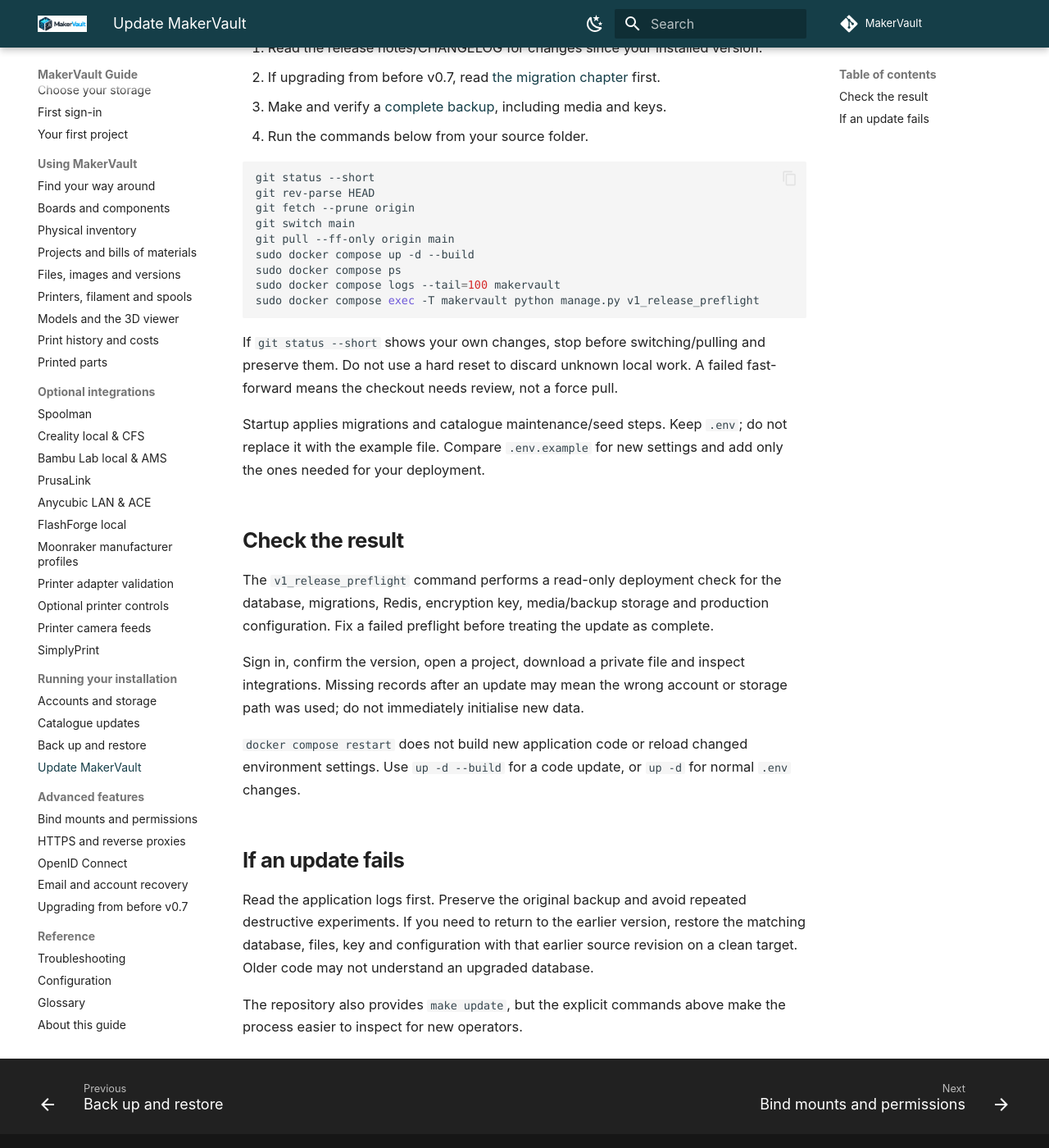
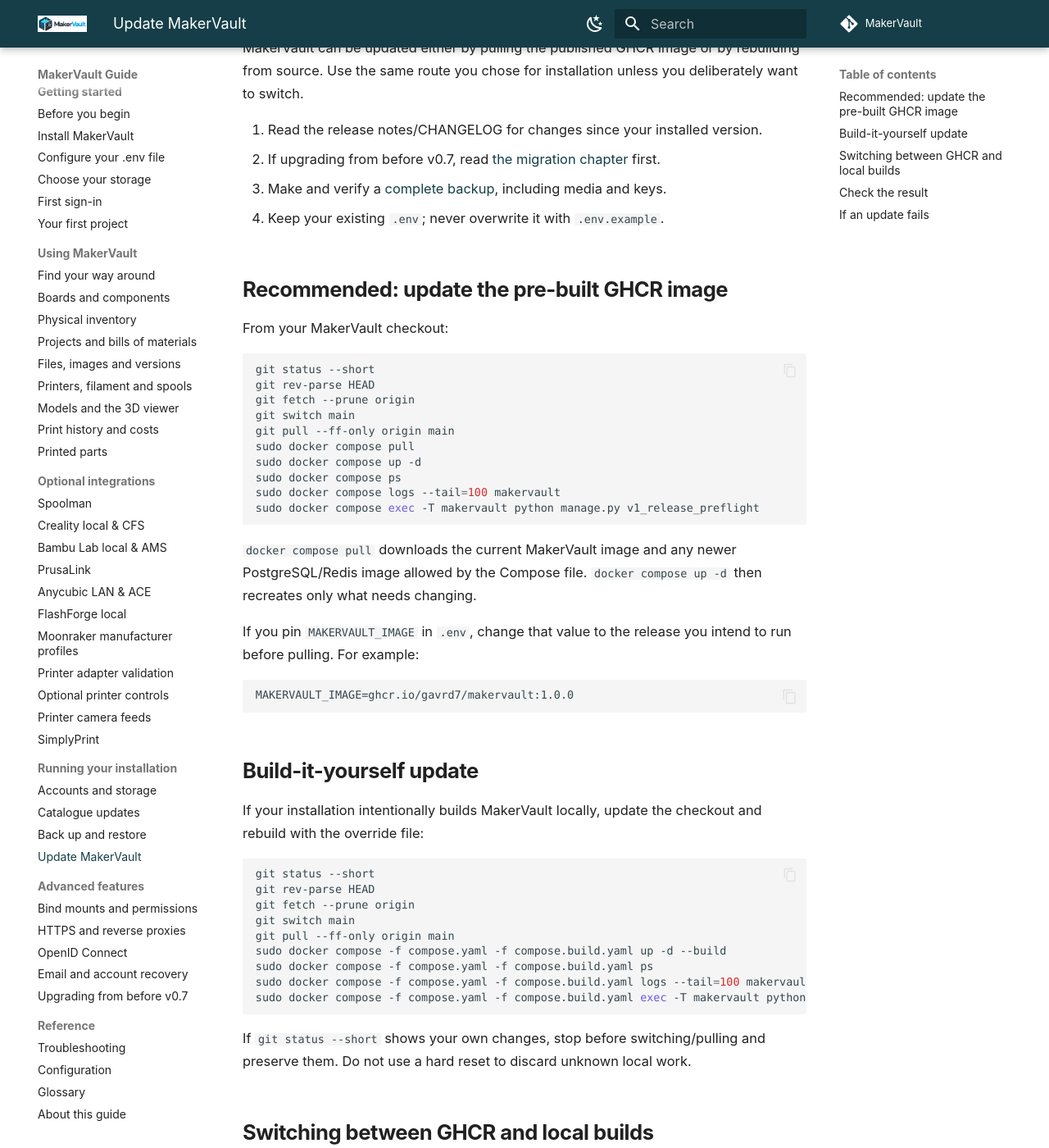
Before and after one commit to gavrd7/MakerVault, an MkDocs documentation site: the page built from docs/guide/administration/updates.md, in a window 1280 px wide and 1400 px high, scrolled down 219 px. Shown: the whole window at 82% size. Built offline with MkDocs 1.6.1 and Material for MkDocs 9.7.7, drawn with Linux system fonts in a browser that asks for light colours; comment, search, counter and statistics services are not loaded; some of the changed text lies outside the part shown.

Commit message:
Document GHCR and source-build updates

````diff
--- a/docs/guide/administration/updates.md
+++ b/docs/guide/administration/updates.md
@@ -2,10 +2,16 @@
 
 **Goal:** move to the current deployable release while keeping a recoverable copy of your data.
 
+MakerVault can be updated either by pulling the published GHCR image or by rebuilding from source. Use the same route you chose for installation unless you deliberately want to switch.
+
 1. Read the release notes/CHANGELOG for changes since your installed version.
 2. If upgrading from before v0.7, read [the migration chapter](../advanced/legacy-upgrade.md) first.
 3. Make and verify a [complete backup](backup.md), including media and keys.
-4. Run the commands below from your source folder.
+4. Keep your existing `.env`; never overwrite it with `.env.example`.
+
+## Recommended: update the pre-built GHCR image
+
+From your MakerVault checkout:
 
 ```bash
 git status --short
@@ -13,26 +19,66 @@
 git fetch --prune origin
 git switch main
 git pull --ff-only origin main
-sudo docker compose up -d --build
+sudo docker compose pull
+sudo docker compose up -d
 sudo docker compose ps
 sudo docker compose logs --tail=100 makervault
 sudo docker compose exec -T makervault python manage.py v1_release_preflight
 ```
 
-If `git status --short` shows your own changes, stop before switching/pulling and preserve them. Do not use a hard reset to discard unknown local work. A failed fast-forward means the checkout needs review, not a force pull.
+`docker compose pull` downloads the current MakerVault image and any newer PostgreSQL/Redis image allowed by the Compose file. `docker compose up -d` then recreates only what needs changing.
 
-Startup applies migrations and catalogue maintenance/seed steps. Keep `.env`; do not replace it with the example file. Compare `.env.example` for new settings and add only the ones needed for your deployment.
+If you pin `MAKERVAULT_IMAGE` in `.env`, change that value to the release you intend to run before pulling. For example:
+
+```dotenv
+MAKERVAULT_IMAGE=ghcr.io/gavrd7/makervault:1.0.0
+```
+
+## Build-it-yourself update
+
+If your installation intentionally builds MakerVault locally, update the checkout and rebuild with the override file:
+
+```bash
+git status --short
+git rev-parse HEAD
+git fetch --prune origin
+git switch main
+git pull --ff-only origin main
+sudo docker compose -f compose.yaml -f compose.build.yaml up -d --build
+sudo docker compose -f compose.yaml -f compose.build.yaml ps
+sudo docker compose -f compose.yaml -f compose.build.yaml logs --tail=100 makervault
+sudo docker compose -f compose.yaml -f compose.build.yaml exec -T makervault python manage.py v1_release_preflight
+```
+
+If `git status --short` shows your own changes, stop before switching/pulling and preserve them. Do not use a hard reset to discard unknown local work.
+
+## Switching between GHCR and local builds
+
+Both routes use the same service names and persistent storage. You can therefore switch image source without migrating your data.
+
+To switch from a local build to the published image:
+
+```bash
+sudo docker compose pull makervault
+sudo docker compose up -d makervault
+```
+
+To switch back to a source build:
+
+```bash
+sudo docker compose -f compose.yaml -f compose.build.yaml up -d --build makervault
+```
+
+A database migration is not guaranteed to be reversible simply by switching to an older application image. Back up before changing versions.
 
 ## Check the result
 
-The `v1_release_preflight` command performs a read-only deployment check for the database, migrations, Redis, encryption key, media/backup storage and production configuration. Fix a failed preflight before treating the update as complete.
+The `v1_release_preflight` command performs a read-only deployment check for the database, migrations, Redis, encryption key, media/backup storage and production configuration.
 
-Sign in, confirm the version, open a project, download a private file and inspect integrations. Missing records after an update may mean the wrong account or storage path was used; do not immediately initialise new data.
+Sign in, confirm the version, open a project, download a private file and inspect integrations.
 
-`docker compose restart` does not build new application code or reload changed environment settings. Use `up -d --build` for a code update, or `up -d` for normal `.env` changes.
+`docker compose restart` does not pull a new image, rebuild source or reload changed environment settings.
 
 ## If an update fails
 
-Read the application logs first. Preserve the original backup and avoid repeated destructive experiments. If you need to return to the earlier version, restore the matching database, files, key and configuration with that earlier source revision on a clean target. Older code may not understand an upgraded database.
-
-The repository also provides `make update`, but the explicit commands above make the process easier to inspect for new operators.
+Read the application logs first. Preserve the original backup and avoid repeated destructive experiments. If you need to return to an earlier version, restore the matching database, files, key and configuration with that earlier application version on a clean target. Older code may not understand an upgraded database.
````
